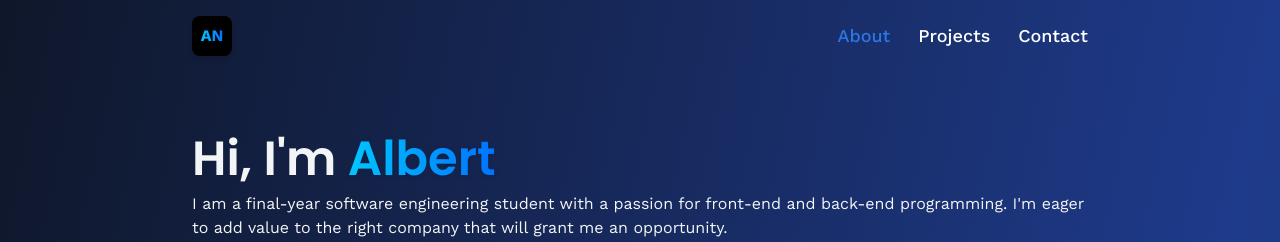
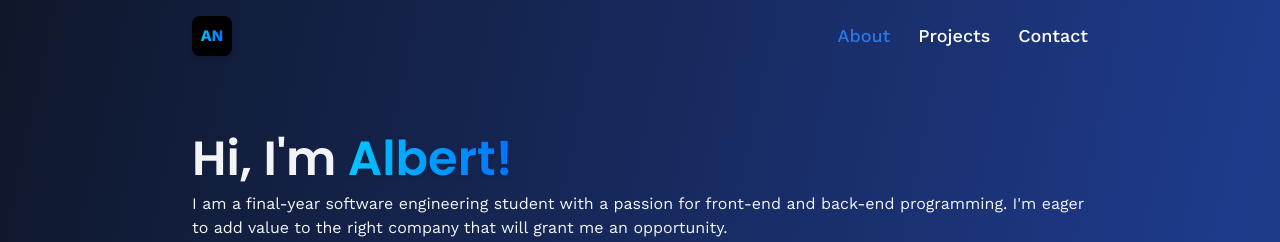
Before and after one commit to treblab/Portfolio-Website, a React (Vite) app: page /about in a window 1280 px wide. Shown: the top 242 px of the page. Built offline with nearby package versions, Linux system fonts and the light colour scheme; no server answers.

Commit message:
chore : replace CV

```diff
--- a/src/pages/About.jsx
+++ b/src/pages/About.jsx
@@ -12,7 +12,7 @@ const About = () => {
             {/*Introduction*/}
 
             <h1 className="head-text">
-                Hi, I'm <span className="blue-gradient_text font-semibold drop-shadow">Albert</span>
+                Hi, I'm <span className="blue-gradient_text font-semibold drop-shadow">Albert!</span>
             </h1>
 
             <div>
```
Also changed, not shown: 1 other file (tests, documents, lock files or other folders).
